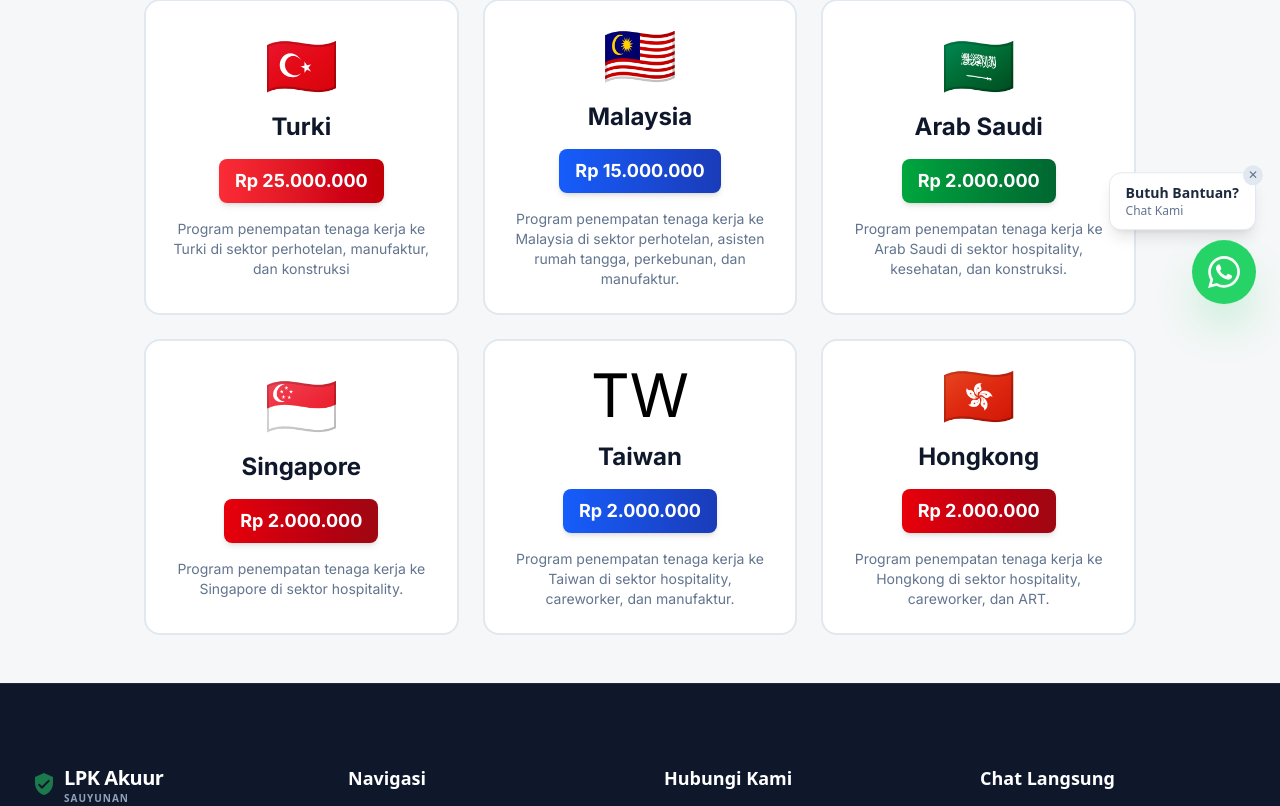
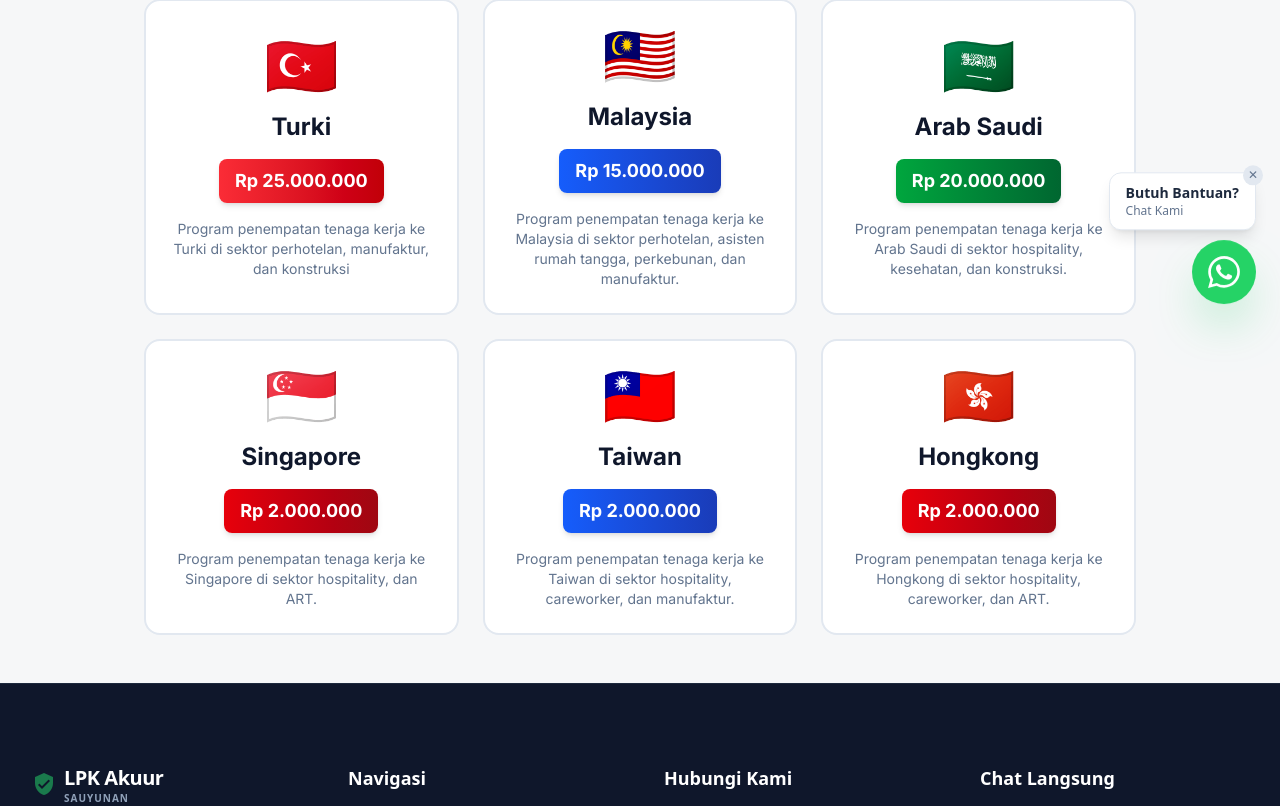
Before and after one commit to GhaniKale/recruitment, a Next.js app in the folder apps/web-next/: page /costs in a window 1280 px wide. Shown: the part 466-1272 px from the top of the page. Built offline with nearby package versions, Linux system fonts and the light colour scheme.

Commit message:
Update costs requirements and values

```diff
--- a/apps/web-next/src/app/costs/page.tsx
+++ b/apps/web-next/src/app/costs/page.tsx
@@ -58,8 +58,8 @@ const countries = [
         id: 'Arab Saudi',
         name: 'Arab Saudi',
         flag: '🇸🇦',
-        cost: 'Rp 2.000.000',
-        costNum: 2000000,
+        cost: 'Rp 20.000.000',
+        costNum: 20000000,
         color: 'from-green-600 to-green-800',
         borderColor: 'border-green-600',
         bgColor: 'bg-green-50 dark:bg-green-950/20',
@@ -67,7 +67,7 @@ const countries = [
         requirements: [
             'Usia Min 18 tahun',
             'Sehat jasmani & rohani',
-            'Pendidikan min. SMP/sederajat',
+            'Pendidikan min. SMA/sederajat',
             'Memiliki paspor aktif',
             'Bersedia mengikuti pelatihan',
             'Wajib mengikuti tes Bahasa Arab dasar',
@@ -87,14 +87,13 @@ const countries = [
         color: 'from-red-600 to-red-800',
         borderColor: 'border-red-600',
         bgColor: 'bg-red-50 dark:bg-red-950/20',
-        description: 'Program penempatan tenaga kerja ke Singapore di sektor hospitality.',
+        description: 'Program penempatan tenaga kerja ke Singapore di sektor hospitality, dan ART.',
         requirements: [
             'Usia Min 18 tahun',
             'Sehat jasmani & rohani',
             'Pendidikan min. SMP/sederajat',
-            'Memiliki paspor aktif',
             'Bersedia mengikuti pelatihan',
-            'Wajib mengikuti tes Bahasa Arab dasar',
+            'Wajib mengikuti tes Bahasa Inggris',
         ],
         stages: [
             { title: 'Pembayaran Pertama', amount: 'Rp 2.000.000', desc: 'Pendaftaran awal, verifikasi dokumen, dan seleksi berkas.' },
@@ -105,7 +104,7 @@ const countries = [
     {
         id: 'taiwan',
         name: 'Taiwan',
-        flag: 'TW',
+        flag: '🇹🇼',
         cost: 'Rp 2.000.000',
         costNum: 2000000,
         color: 'from-blue-600 to-blue-800',
@@ -116,9 +115,8 @@ const countries = [
             'Usia Min 18 tahun',
             'Sehat jasmani & rohani',
             'Pendidikan min. SMP/sederajat',
-            'Memiliki paspor aktif',
             'Bersedia mengikuti pelatihan',
-            'Wajib mengikuti tes Bahasa Arab dasar',
+            'Wajib mengikuti tes Bahasa Inggris/Mandarin',
         ],
         stages: [
             { title: 'Pembayaran Pertama', amount: 'Rp 2.000.000', desc: 'Pendaftaran awal, verifikasi dokumen, dan seleksi berkas.' },
@@ -140,9 +138,8 @@ const countries = [
             'Usia Min 18 tahun',
             'Sehat jasmani & rohani',
             'Pendidikan min. SMP/sederajat',
-            'Memiliki paspor aktif',
             'Bersedia mengikuti pelatihan',
-            'Wajib mengikuti tes Bahasa Arab dasar',
+            'Wajib mengikuti tes Bahasa Inggris/Mandarin',
         ],
         stages: [
             { title: 'Pembayaran Pertama', amount: 'Rp 2.000.000', desc: 'Pendaftaran awal, verifikasi dokumen, dan seleksi berkas.' },
```
Also changed, not shown: 2 other files (tests, documents, lock files or other folders).
